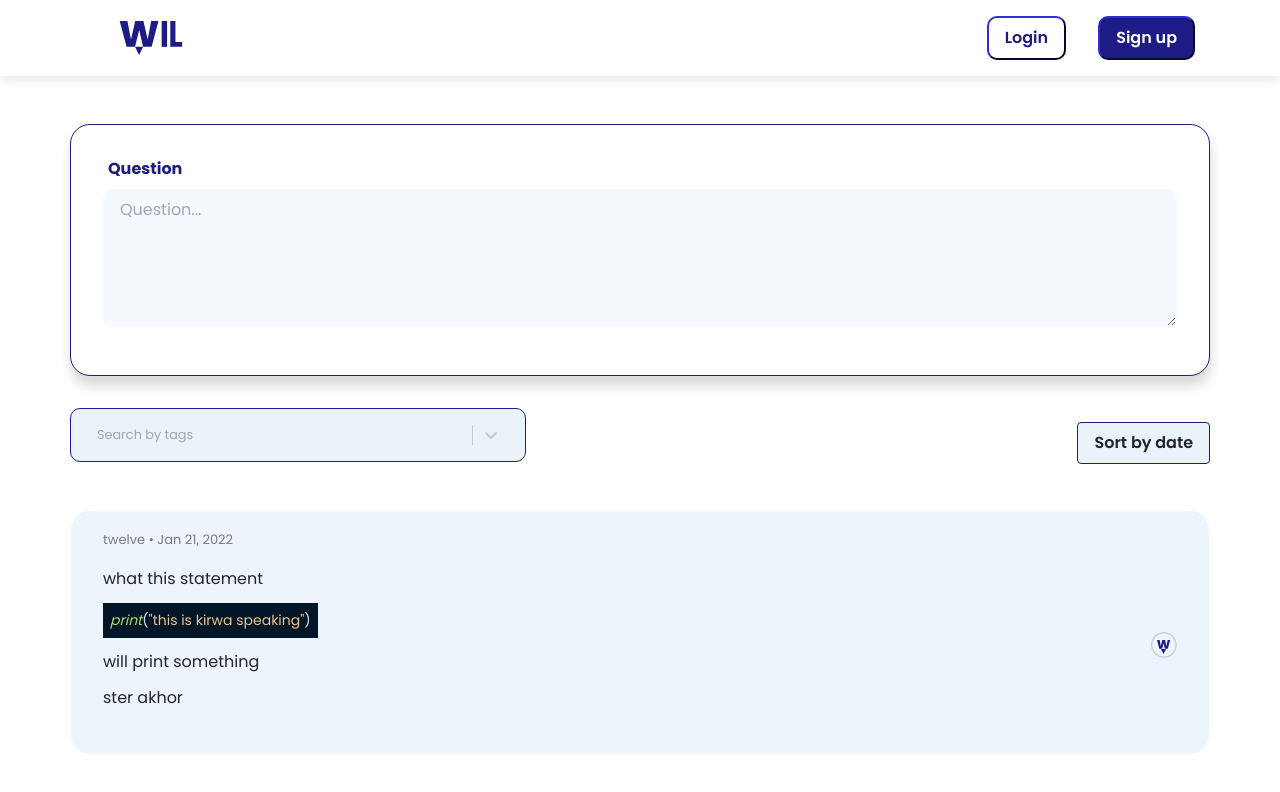
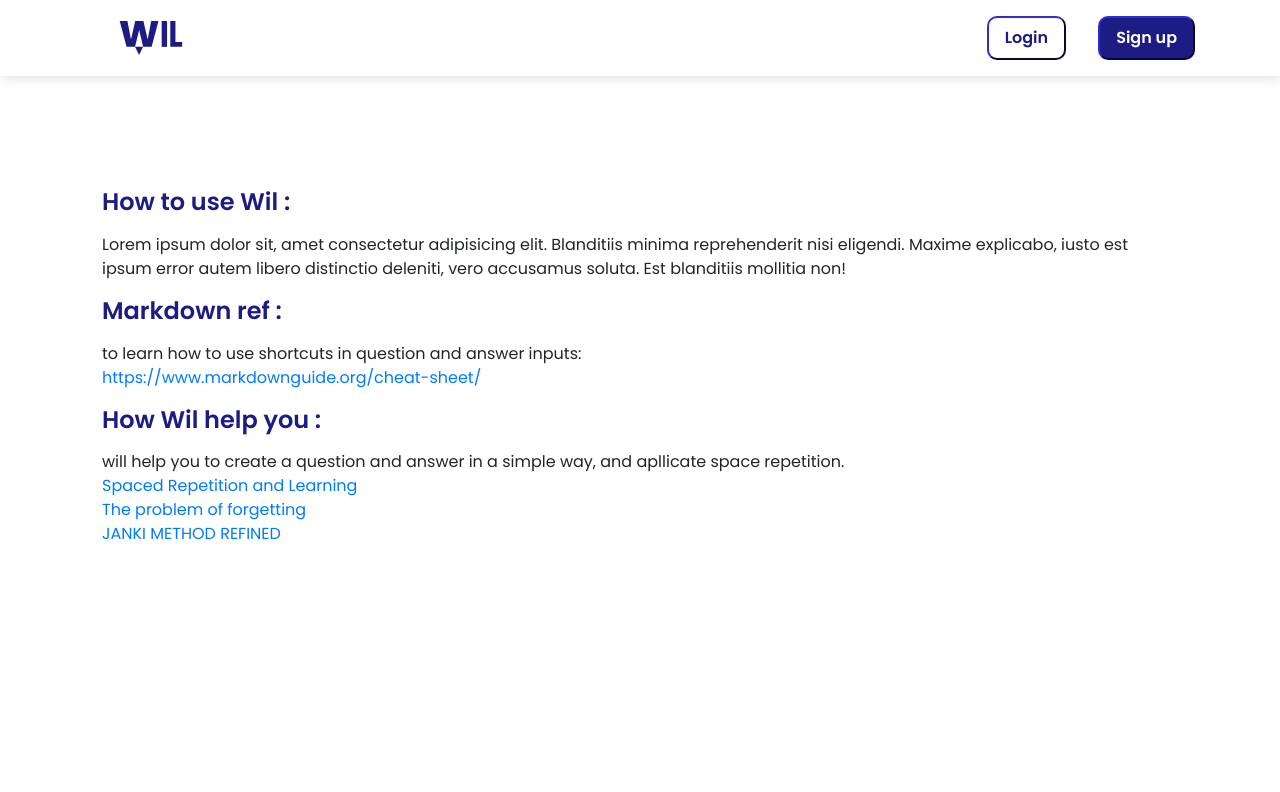
Before and after one commit to kirwa-KO/wil, a React (Vite) app: page /docs in a window 1280 px wide. Before the commit this address led to /. Shown: the top 792 px of the page. Built offline with nearby package versions, Linux system fonts and the light colour scheme.

Commit message:
(docs page) add docs page and make all dark mode style in one file

```diff
--- a/src/App.jsx
+++ b/src/App.jsx
@@ -2,6 +2,8 @@ import { Route, Switch, Redirect } from "react-router-dom";
 import Home from "./pages/Home";
 import Login from "./pages/Login";
 import Signup from "./pages/Signup";
+import Docs from "./pages/Docs";
+import "./styles/DarkMode.scss";
 
 function App() {
 	return (
@@ -16,6 +18,9 @@ function App() {
 				<Route path="/signup">
 					<Signup />
 				</Route>
+				<Route path="/docs">
+					<Docs />
+				</Route>
 				<Route>
 					<Redirect to="/" />
 				</Route>
--- a/src/Components/Auth/Login/LoginInputs.scss
+++ b/src/Components/Auth/Login/LoginInputs.scss
@@ -30,15 +30,3 @@
 		}
 	}
 }
-
-.dark-mode {
-	.inputs-container {
-		.inputs {
-			background-color: $blackBg;
-			border: 1px solid $secondColor;
-			h4 {
-				color: $secondColor;
-			}
-		}
-	}
-}
--- /dev/null
+++ b/src/Components/Docs/DocsContent.jsx
@@ -0,0 +1,59 @@
+import "./DocsContent.scss";
+
+function DocsContent() {
+	return (
+		<div className="content-container">
+			<div className="container content">
+				<h4>How to use Wil :</h4>
+				<p>
+					Lorem ipsum dolor sit, amet consectetur adipisicing elit.
+					Blanditiis minima reprehenderit nisi eligendi. Maxime
+					explicabo, iusto est ipsum error autem libero distinctio
+					deleniti, vero accusamus soluta. Est blanditiis mollitia
+					non!
+				</p>
+				<h4>Markdown ref :</h4>
+				<p>
+					to learn how to use shortcuts in question and answer inputs:{" "}
+					<br />
+					<a
+						href="https://www.markdownguide.org/cheat-sheet/"
+						target="_blank"
+					>
+						https://www.markdownguide.org/cheat-sheet/
+					</a>
+				</p>
+				<h4>How Wil help you :</h4>
+				<p>
+					will help you to create a question and answer in a simple
+					way, and apllicate space repetition. <br />
+					<a
+						href="https://quantifiedself.com/blog/spaced-repetition-and-learning/"
+						target="_blank"
+						rel="noopener noreferrer"
+					>
+						Spaced Repetition and Learning
+					</a>
+					<br />
+					<a
+						href="https://www.supermemo.com/en/archives1990-2015/english/princip"
+						target="_blank"
+						rel="noopener noreferrer"
+					>
+						The problem of forgetting
+					</a>
+					<br />
+					<a
+						href="https://www.jackkinsella.ie/articles/janki-method-refined"
+						target="_blank"
+						rel="noopener noreferrer"
+					>
+						JANKI METHOD REFINED
+					</a>
+				</p>
+			</div>
+		</div>
+	);
+}
+
+export default DocsContent;
--- /dev/null
+++ b/src/Components/Docs/DocsContent.scss
@@ -0,0 +1,18 @@
+@import "../../imports/colors";
+
+.content-container {
+	.content {
+		background-color: $whiteColor;
+		margin-top: 5rem;
+		padding: 2rem;
+		h4,
+		h5 {
+			margin-bottom: 1rem;
+			color: $mainColor;
+			font-weight: 600;
+		}
+		p {
+			margin-bottom: 1rem;
+		}
+	}
+}
--- a/src/Components/Home/MainInputs/MainInputs.scss
+++ b/src/Components/Home/MainInputs/MainInputs.scss
@@ -67,34 +67,3 @@ input,
 	outline: none !important;
 	border: 1px solid $mainColor;
 }
-
-.dark-mode {
-	.main-inputs {
-		border: 1px solid $secondColor;
-		background-color: $blackBg;
-		label,
-		textarea,
-		.answer {
-			width: 100%;
-		}
-	}
-	label {
-		color: $secondColor;
-	}
-	input,
-	textarea,
-	.react-select .react-select-pre__control {
-		background-color: #191b20;
-		// transition: all 0.3s ease-in-out;
-		color: #fff !important;
-		border: 1px solid #808191;
-	}
-	input::placeholder,
-	textarea::placeholder {
-		color: #808191;
-	}
-	input:focus,
-	textarea:focus {
-		border: 1px solid rgb(243, 249, 253);
-	}
-}
--- a/src/Components/Home/WiliesCards/WilyCard.scss
+++ b/src/Components/Home/WiliesCards/WilyCard.scss
@@ -74,40 +74,3 @@
 		}
 	}
 }
-
-.dark-mode {
-	.wily {
-		background-color: rgba($color: $blackBg, $alpha: 0.95);
-		border: 1px solid $blackColor;
-		&:hover {
-			background-color: rgba($color: $blackColor, $alpha: 1);
-			border: 1px solid $secondColor;
-		}
-		.header {
-			h4 {
-				color: $secondColor;
-			}
-			svg path {
-				fill: $secondColor;
-			}
-		}
-		p {
-			color: $secondColor;
-		}
-		.date-label {
-			color: $secondColor;
-		}
-		hr {
-			background-color: $secondColor;
-		}
-		.answer {
-			.date-and-btns {
-				.other-btns {
-					button {
-						border: 2px solid $secondColor;
-					}
-				}
-			}
-		}
-	}
-}
--- a/src/Components/NavBar/NavBar.scss
+++ b/src/Components/NavBar/NavBar.scss
@@ -44,36 +44,3 @@
 		}
 	}
 }
-
-.dark-mode {
-	.navbar-container {
-		background-color: rgba($color: $blackBg, $alpha: 0.95);
-		.nav-items {
-			svg path {
-				fill: $secondColor;
-			}
-			.right-items {
-				.params {
-					.light-mode,
-					.show-particuler {
-						border: 2px solid $secondColor;
-						.spot {
-							background-color: $secondColor;
-						}
-					}
-				}
-				a {
-					color: $secondColor;
-				}
-				button {
-					background-color: rgba($color: $blackBg, $alpha: 0.95);
-					border: 2px solid $secondColor;
-					color: $secondColor;
-				}
-				button:hover {
-					background-color: $blackColor;
-				}
-			}
-		}
-	}
-}
--- a/src/Components/UI/SearchFilter.scss
+++ b/src/Components/UI/SearchFilter.scss
@@ -24,22 +24,3 @@
 		cursor: pointer;
 	}
 }
-
-.dark-mode {
-	.search-container {
-		.react-select {
-			.react-select-pre__control {
-				background-color: $blackBg;
-				border-color: $secondColor;
-				input {
-					color: $whiteColor !important;
-				}
-			}
-		}
-		.sort-date {
-			background-color: $blackBg;
-			border: 1px solid $secondColor;
-			color: $whiteColor;
-		}
-	}
-}
--- a/src/main.jsx
+++ b/src/main.jsx
@@ -1,6 +1,6 @@
 import React from "react";
 import ReactDOM from "react-dom";
-import "./index.css";
+import "./styles/index.css";
 import App from "./App";
 import { BrowserRouter } from "react-router-dom";
 import { AuthContextProvider } from "./store/auth-context";
--- /dev/null
+++ b/src/pages/Docs.jsx
@@ -0,0 +1,20 @@
+import Layout from "../Components/Layouts/Layout";
+import ParticlesComponent from "../Components/UI/Particles";
+import NavBar from "../Components/NavBar/NavBar";
+import { useContext } from "react";
+import AuthContext from "../store/auth-context";
+import DocsContent from "../Components/Docs/DocsContent";
+
+function Docs() {
+	const authCtx = useContext(AuthContext);
+
+	return (
+		<Layout lightMode={authCtx.lightMode} showParticuler={authCtx.showParticuler}>
+			<NavBar />
+			<ParticlesComponent showParticuler={authCtx.showParticuler} lightMode={authCtx.lightMode} />
+			<DocsContent />
+		</Layout>
+	);
+}
+
+export default Docs;
--- /dev/null
+++ b/src/styles/DarkMode.scss
@@ -0,0 +1,145 @@
+@import "../imports/colors";
+
+.dark-mode {
+	.inputs-container {
+		.inputs {
+			background-color: $blackBg;
+			border: 1px solid $secondColor;
+			h4 {
+				color: $secondColor;
+			}
+		}
+	}
+}
+
+.dark-mode {
+	.content-container {
+		.content {
+			background-color: $blackBg;
+			border: 1px solid $secondColor;
+			border-radius: 10px;
+			h4,
+			h5 {
+				color: $secondColor;
+			}
+			p {
+				color: $secondColor;
+			}
+		}
+	}
+}
+
+.dark-mode {
+	.main-inputs {
+		border: 1px solid $secondColor;
+		background-color: $blackBg;
+	}
+	label {
+		color: $secondColor;
+	}
+	input,
+	textarea,
+	.react-select .react-select-pre__control {
+		background-color: #191b20;
+		// transition: all 0.3s ease-in-out;
+		color: #fff !important;
+		border: 1px solid #808191;
+	}
+	input::placeholder,
+	textarea::placeholder {
+		color: #808191;
+	}
+	input:focus,
+	textarea:focus {
+		border: 1px solid rgb(243, 249, 253);
+	}
+}
+
+.dark-mode {
+	.wily {
+		background-color: rgba($color: $blackBg, $alpha: 0.95);
+		border: 1px solid $blackColor;
+		&:hover {
+			background-color: rgba($color: $blackColor, $alpha: 1);
+			border: 1px solid $secondColor;
+		}
+		.header {
+			h4 {
+				color: $secondColor;
+			}
+			svg path {
+				fill: $secondColor;
+			}
+		}
+		p {
+			color: $secondColor;
+		}
+		.date-label {
+			color: $secondColor;
+		}
+		hr {
+			background-color: $secondColor;
+		}
+		.answer {
+			.date-and-btns {
+				.other-btns {
+					button {
+						border: 2px solid $secondColor;
+					}
+				}
+			}
+		}
+	}
+}
+
+.dark-mode {
+	.navbar-container {
+		background-color: rgba($color: $blackBg, $alpha: 0.95);
+		.nav-items {
+			svg path {
+				fill: $secondColor;
+			}
+			.right-items {
+				.params {
+					.light-mode,
+					.show-particuler {
+						border: 2px solid $secondColor;
+						.spot {
+							background-color: $secondColor;
+						}
+					}
+				}
+				a {
+					color: $secondColor;
+				}
+				button {
+					background-color: rgba($color: $blackBg, $alpha: 0.95);
+					border: 2px solid $secondColor;
+					color: $secondColor;
+				}
+				button:hover {
+					background-color: $blackColor;
+				}
+			}
+		}
+	}
+}
+
+.dark-mode {
+	.search-container {
+		.react-select {
+			.react-select-pre__control {
+				background-color: $blackBg;
+				border-color: $secondColor;
+				input {
+					color: $whiteColor !important;
+				}
+			}
+		}
+		.sort-date {
+			background-color: $blackBg;
+			border: 1px solid $secondColor;
+			color: $whiteColor;
+		}
+	}
+}
```
Also changed, not shown: src/styles/index.css (renamed from src/index.css).
